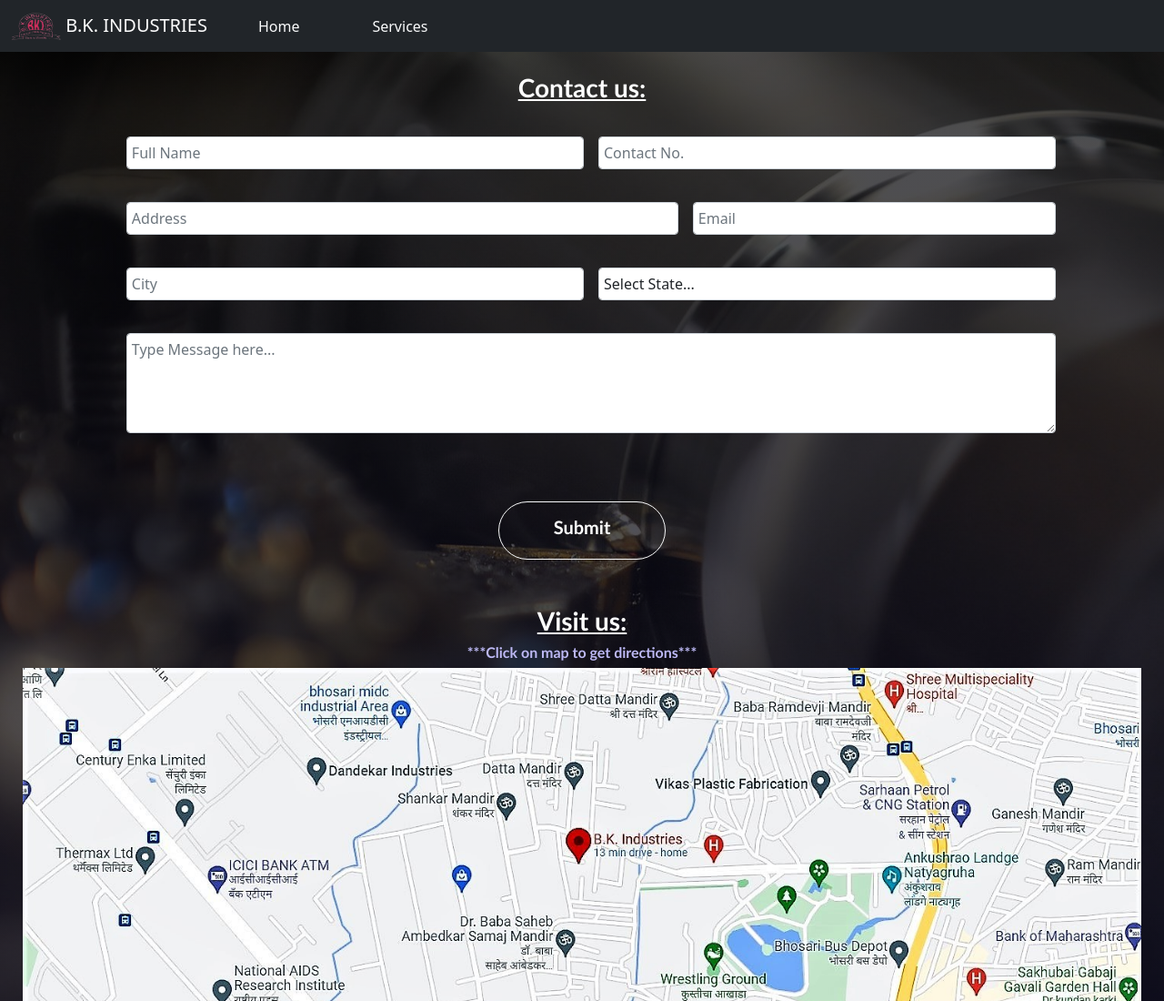
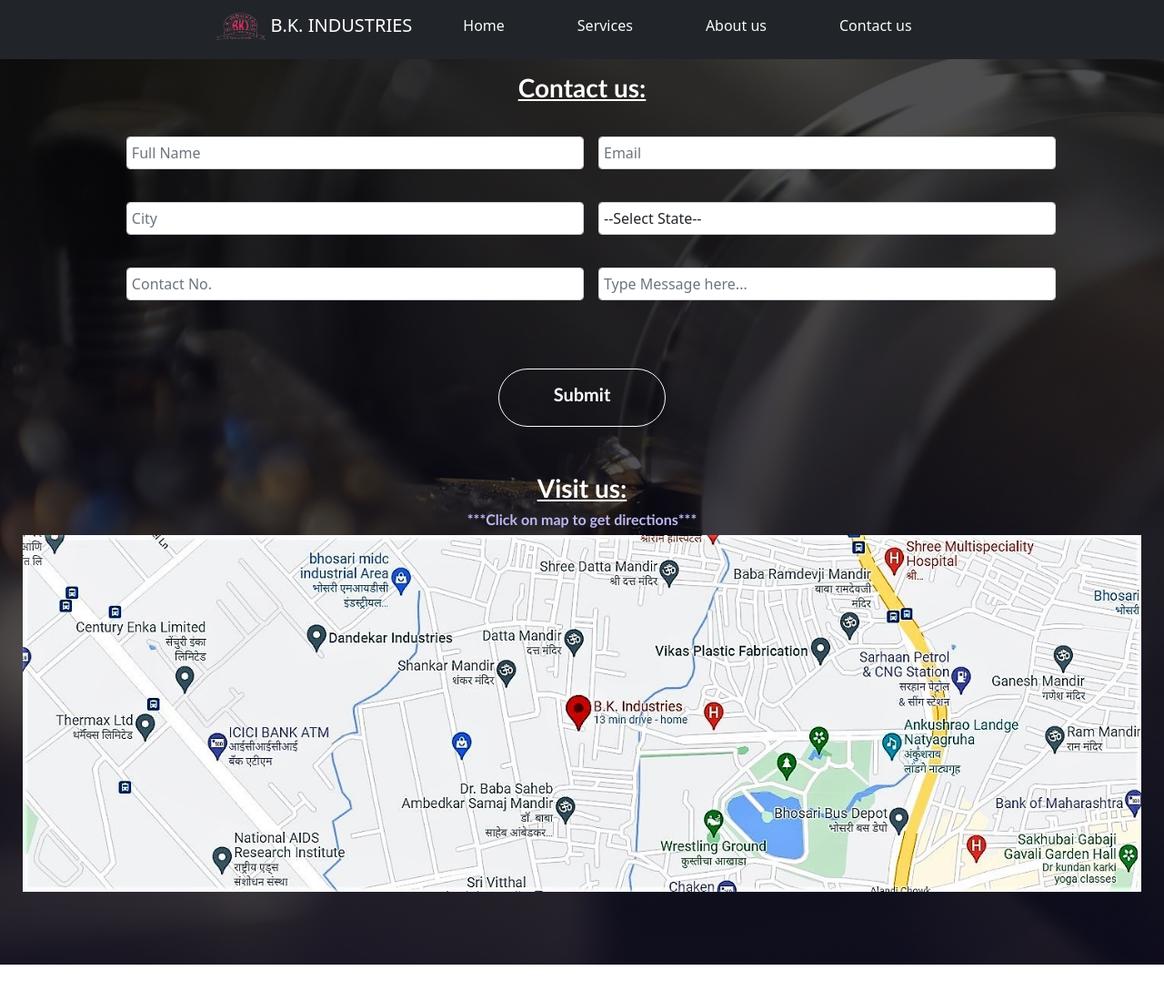
Before and after one commit to singhsatyam95611/bkindustries.github.io, a plain HTML site: page contact.html in a window 1280 px wide. Shown: the top 1100 px of the page at 91% size. After the commit the page ends 1060 px from the top, so only its background shows below. Drawn offline with nearby package versions, Linux system fonts and the light colour scheme.

Commit message:
Updated Contact Page

```diff
--- a/contact.html
+++ b/contact.html
@@ -23,23 +23,29 @@
 
     <nav class="navbar navbar-expand-lg navbar navbar-dark bg-dark fixed-top">
         <div class="container-fluid">
+          <button class="navbar-toggler" type="button" data-bs-toggle="collapse" data-bs-target="#navbarSupportedContent"
+            aria-controls="navbarSupportedContent" aria-expanded="false" aria-label="Toggle navigation">
+            <span class="navbar-toggler-icon"></span>
+          </button>
+          <div class="collapse navbar-collapse" id="navbarSupportedContent">
+
+            <ul class="navbar-nav mx-auto mb-2">
               <a class="navbar-brand" href="index.html">
                 <img src="Images/logo-removebg-preview.png" alt="Error" width="55" height="30"
                   class="d-inline-block align-text-top">
                 B.K. INDUSTRIES
               </a>
-            <button class="navbar-toggler" type="button" data-bs-toggle="collapse"
-                data-bs-target="#navbarSupportedContent" aria-controls="navbarSupportedContent" aria-expanded="false"
-                aria-label="Toggle navigation">
-                <span class="navbar-toggler-icon"></span>
-            </button>
-            <div class="collapse navbar-collapse" id="navbarSupportedContent">
-                <ul class="navbar-nav me-auto mb-2 mb-lg-0 ">
               <li class="nav-item">
                 <a class="nav-link" aria-current="page" href="index.html">Home</a>
               </li>
               <li class="nav-item">
-                        <a class="nav-link" href="services.html">Services</a>
+                <a class="nav-link" href="index.html">Services</a>
+              </li>
+              <li class="nav-item">
+                <a class="nav-link" href="index.html">About us</a>
+              </li>
+              <li class="nav-item">
+                <a class="nav-link" href="contact.html">Contact us</a>
               </li>
             </ul>
 
@@ -56,12 +62,6 @@
                     <input type="text" class="form-control" id="name" placeholder="Full Name">
                 </div>
                 <div class="col-md-5">
-                    <input type="number" class="form-control" id="contact" placeholder="Contact No.">
-                </div>
-                <div class="col-md-6">
-                    <input type="text" class="form-control" id="address" placeholder="Address ">
-                </div>
-                <div class="col-md-4">
                     <input type="email" class="form-control" id="email" placeholder="Email ">
                 </div>
                 <div class="col-md-5">
@@ -69,7 +69,7 @@
                 </div>
                 <div class="col-md-5">
                     <select class="form-control" id="state" class="form-select">
-                        <option selected>Select State...</option>
+                        <option selected>--Select State--</option>
                         <option>Maharashtra</option>
                         <option>Karnataka</option>
                         <option>Gujrat</option>
@@ -77,9 +77,11 @@
                         <option>Rajasthan</option>
                     </select>
                 </div>
-                <div class="col-md-10">
-                    <textarea class="form-control" placeholder="Type Message here..." id="message"
-                        style="height: 110px"></textarea>
+                <div class="col-md-5">
+                    <input type="number" class="form-control" id="contact" placeholder="Contact No.">
+                </div>
+                <div class="col-md-5">
+                    <input type="number" class="form-control" id="contact" placeholder="Type Message here...">
                 </div>
             </form>
 
```
Lines whose indentation alone changed are shown as unchanged.
